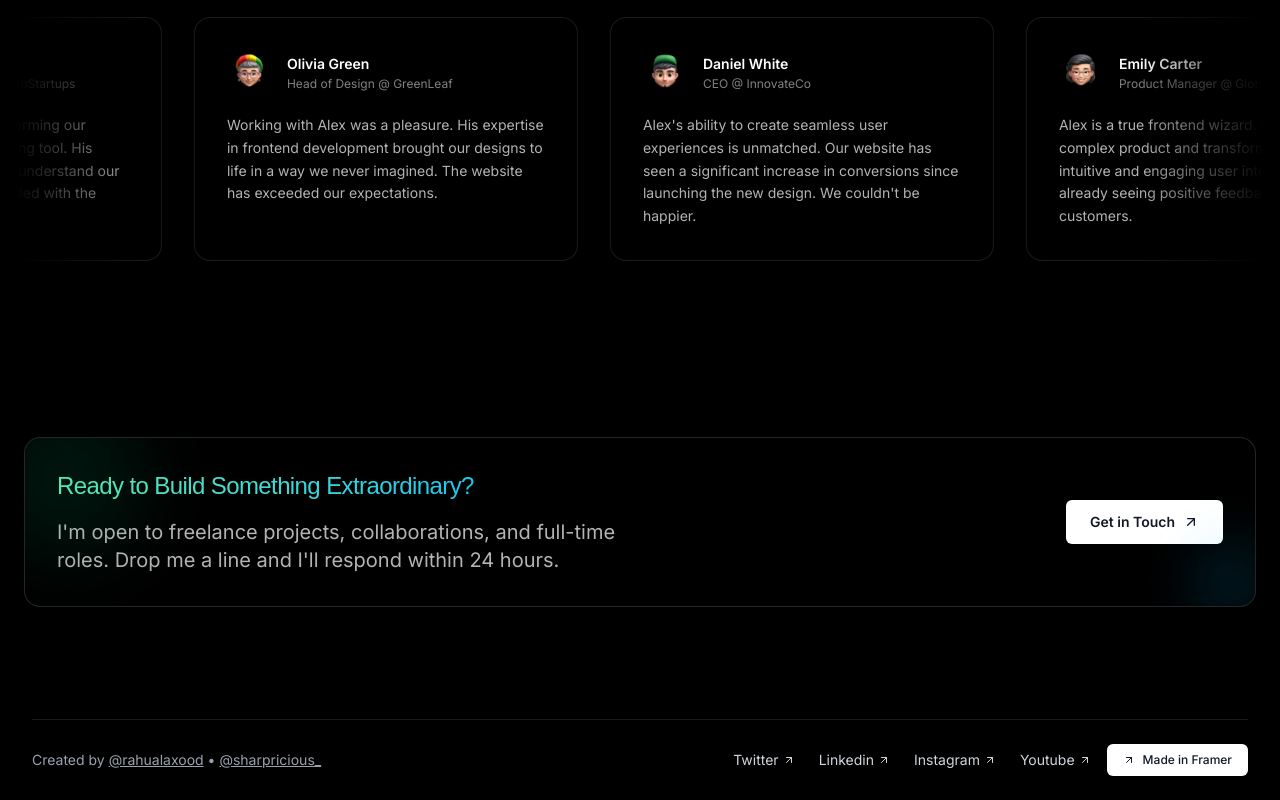
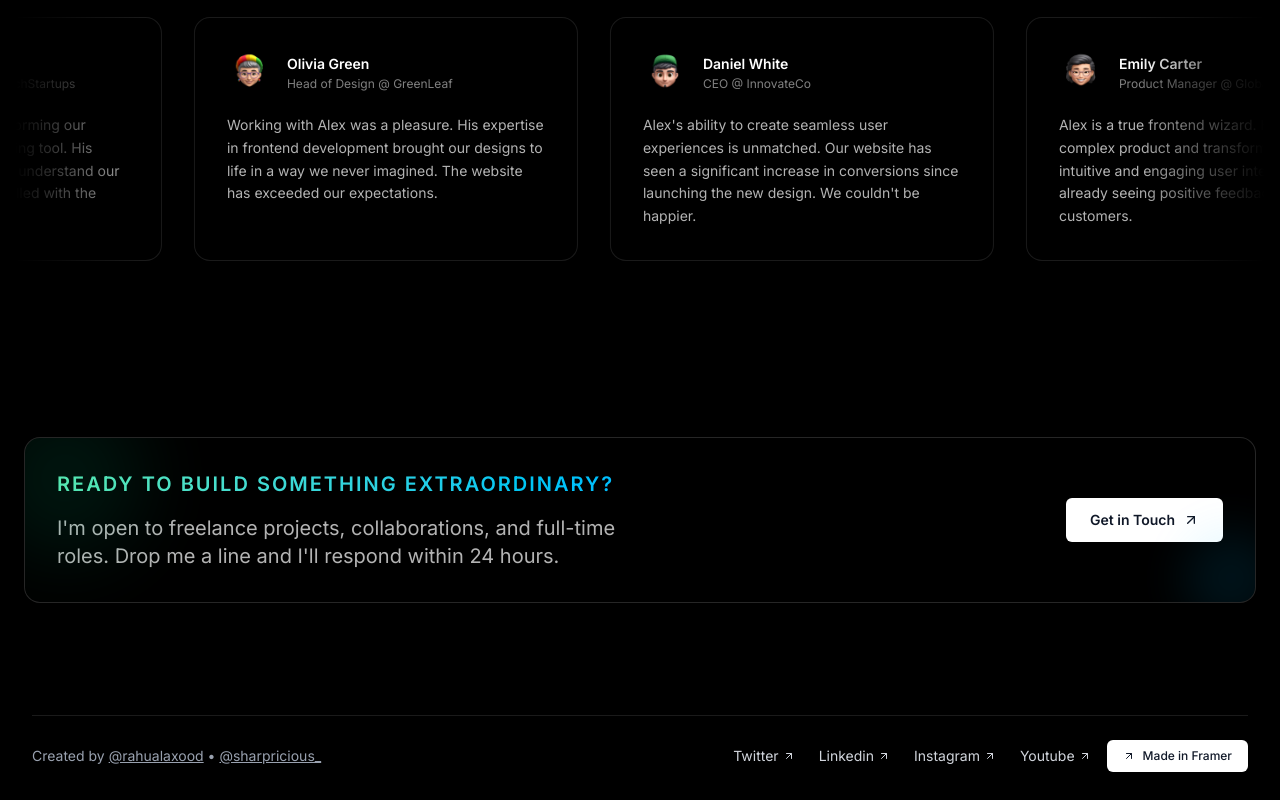
Before and after one commit to rahulrajput34/Portfolio-Website, a Next.js app: page / in a window 1280 px wide. Shown: the part 5446-6246 px from the top of the page. Built offline with nearby package versions, Linux system fonts and the light colour scheme; a web font is replaced by a local one.

Commit message:
fix: make the contact section tailwind consistent to other section

```diff
--- a/sections/Contact.tsx
+++ b/sections/Contact.tsx
@@ -5,7 +5,7 @@ export const ContactSection = () => (
     <div className="mx-auto max-w-7xl px-6">
       <div className="relative flex flex-col md:flex-row items-center justify-between gap-8 overflow-hidden rounded-2xl border border-white/15 bg-black p-8 shadow-xl backdrop-blur-md">
         <div className="max-w-xl">
-          <h2 className="text-2xl font-serif tracking-tight text-transparent bg-clip-text bg-gradient-to-r from-emerald-300 to-sky-400">
+          <h2 className="uppercase tracking-widest font-semibold bg-gradient-to-r from-emerald-300 to-sky-400 text-transparent bg-clip-text lg:text-xl">
             Ready to Build Something Extraordinary?
           </h2>
           <p className="mt-4 text-base sm:text-lg md:text-xl text-white/70">
```
